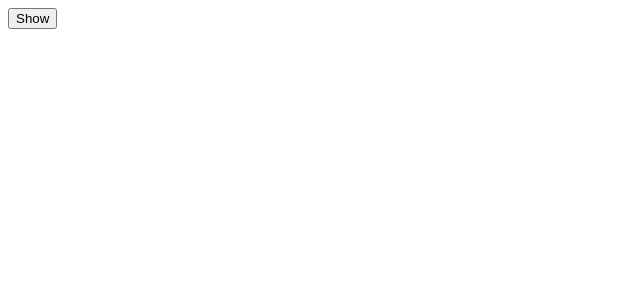
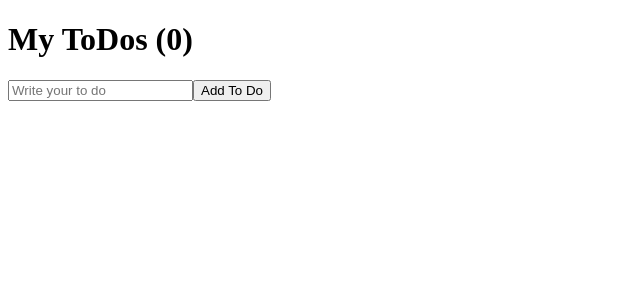
Before and after one commit to CometLim/ReactJS, a React (Create React App) app: page / in a window 1280 px wide. Shown: the top 300 px of the page, without its empty margins (0-640 px from the left). Built offline with nearby package versions, Linux system fonts and the light colour scheme.

Commit message:
#7.0 Todo List1

```diff
--- a/src/App.js
+++ b/src/App.js
@@ -1,29 +1,33 @@
-import { useState, useEffect } from "react";
-
-function Hello(){
-  useEffect(() => {
-    console.log("hi");
-    return () => console.log("bye");
-  }, []);
-
-  useEffect(function(){
-    console.log("hi");
-    return function() {
-      console.log("bye");
-    };
-  }, []);
-  return <h1>Hello</h1>;
-}
+import { useState } from "react"
 
 function App() {
-  const [showing, setShowing] = useState(false);
-  const onClick = () => setShowing(prev => !prev);
+  const [toDo, setToDo] = useState("");
+  const [toDos, setToDos] = useState([]);
+  const onChange = (event) => setToDo(event.target.value);
+  const onSubmit = (event) => {
+    event.preventDefault();
+    if ( toDo === "") {
+      return;
+    }
+    setToDos((currentArray) => [toDo, ...currentArray]);
+    setToDo("");
+
+  };
+  console.log(toDos);
   return (
     <div>
-      {showing ? <Hello /> : null}
-      <button onClick={onClick}>{showing ? " Hide" : "Show"}</button>
+      <h1>My ToDos ({toDos.length})</h1>
+      <form onSubmit ={onSubmit}>
+        <input
+          onChange={onChange}
+          value={toDo}
+          type="text"
+          placeholder="Write your to do"
+        />
+        <button>Add To Do</button>
+      </form>
     </div>
-    );
+  );
 }
 
 export default App;
```
